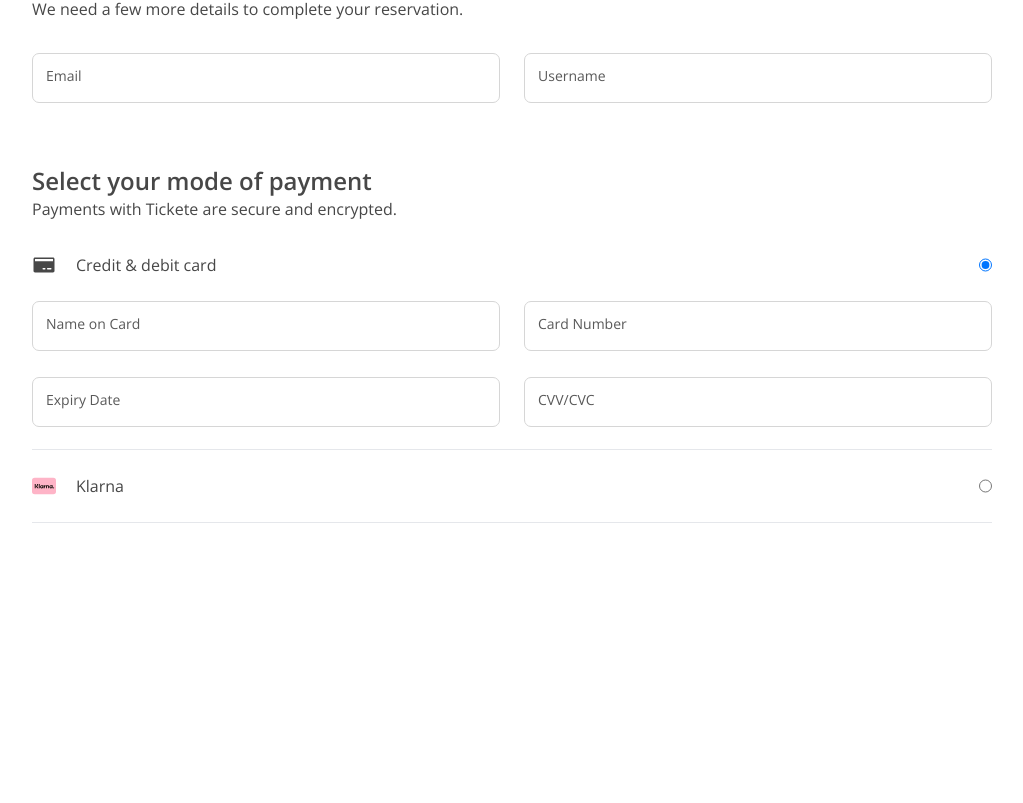
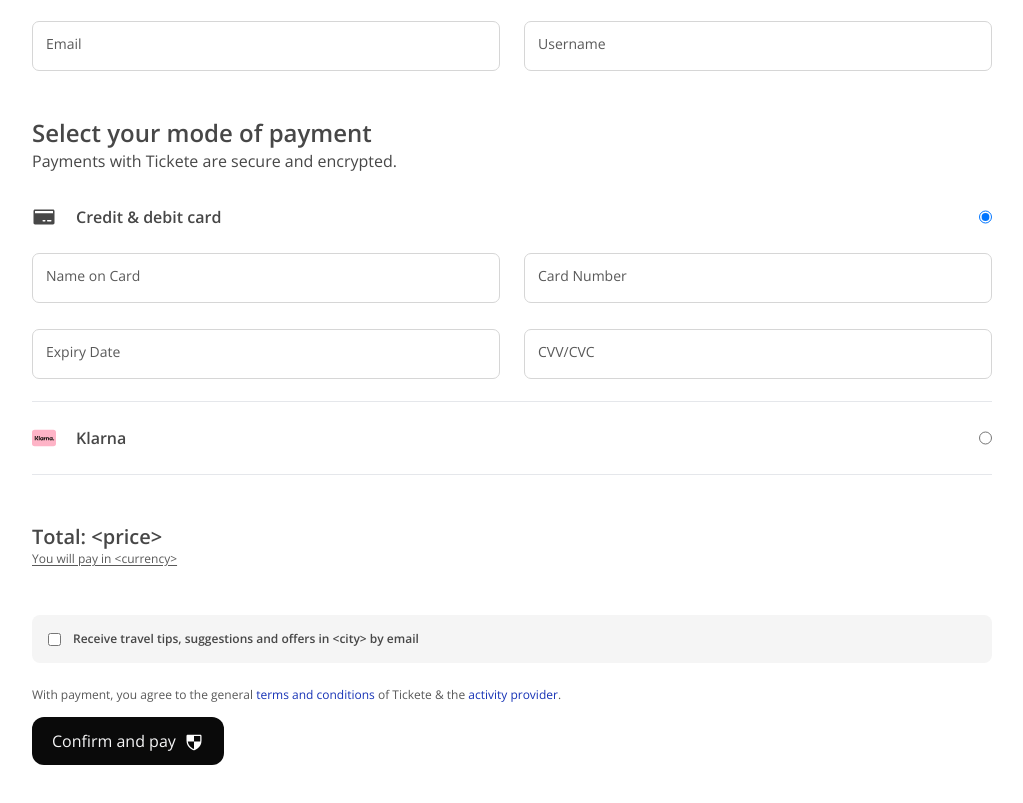
Before and after one commit to Rrhul0/checkout-page, a Next.js app: page / in a window 1280 px wide. Shown: the part 595-1398 px from the top of the page, without its empty margins (128-1151 px from the left). Before the commit the page ends 1218 px from the top, so only its background shows below. Built offline with nearby package versions, Linux system fonts and the light colour scheme.

Commit message:
finished the payment form

```diff
--- a/app/page.tsx
+++ b/app/page.tsx
@@ -4,6 +4,7 @@ import Image from 'next/image'
 import { useState } from 'react'
 import cardImage from '@/public/card.svg'
 import klarnaImage from '@/public/klarna.svg'
+import shieldImage from '@/public/shield.svg'
 
 export default function Home() {
 	const [paymentMethod, setPaymentMethod] = useState<'card' | 'klarna'>(
@@ -11,7 +12,7 @@ export default function Home() {
 	)
 
 	return (
-		<form className='flex flex-col gap-16'>
+		<form className='flex flex-col gap-12'>
 			<h2 className='text-5xl font-semibold'>Confirm and pay</h2>
 			<div>
 				<div className='pb-8'>
@@ -64,7 +65,9 @@ export default function Home() {
 							height={24}
 							alt='card image'
 						/>
-						<span>Credit & debit card</span>
+						<span className='font-semibold'>
+							Credit & debit card
+						</span>
 					</label>
 					<input
 						id='card'
@@ -99,7 +102,7 @@ export default function Home() {
 							height={24}
 							alt='klarna image'
 						/>
-						<span>Klarna</span>
+						<span className='font-semibold'>Klarna</span>
 					</label>
 					<input
 						id='klarna'
@@ -112,6 +115,42 @@ export default function Home() {
 				</div>
 				<div className='border-t' />
 			</div>
+			<div>
+				<p className='text-xl font-semibold'>Total: &lt;price&gt;</p>
+				<p className='text-xs text-grayscale-g-3 underline underline-offset-2'>
+					You will pay in &lt;currency&gt;
+				</p>
+			</div>
+			<div>
+				<div className='rounded-lg bg-grayscale-g-8 h-12 flex items-center text-xs font-semibold px-4 gap-3'>
+					<input
+						id='subscribe-email'
+						type='checkbox'
+					/>
+					<label htmlFor='subscribe-email'>
+						Receive travel tips, suggestions and offers in
+						&lt;city&gt; by email
+					</label>
+				</div>
+				<p className='text-xs leading-5 text-grayscale-g-3 pt-[22px]'>
+					With payment, you agree to the general{' '}
+					<a className='text-blue-crayola/9'>terms and conditions</a>{' '}
+					of Tickete & the{' '}
+					<a className='text-blue-crayola/9'>activity provider</a>.
+				</p>
+				<button
+					type='submit'
+					className='text-grayscale-g-9 bg-black-fogra rounded-xl px-5 h-12 flex gap-2 items-center mt-3'
+				>
+					<span>Confirm and pay</span>
+					<Image
+						src={shieldImage}
+						alt='secured'
+						width={20}
+						height={20}
+					/>
+				</button>
+			</div>
 		</form>
 	)
 }
--- a/tailwind.config.js
+++ b/tailwind.config.js
@@ -13,10 +13,13 @@ module.exports = {
 					'conic-gradient(from 180deg at 50% 50%, var(--tw-gradient-stops))'
 			},
 			colors: {
+				'blue-crayola/9': '#1733B6',
 				'grayscale-g-2': '#474747',
 				'grayscale-g-3': '#595959',
 				'grayscale-g-6': '#D6D6D6',
-				'grayscale-g-8': '#F5F5F5'
+				'grayscale-g-8': '#F5F5F5',
+				'grayscale-g-9': '#F6F6F7',
+				'black-fogra': '#0A0A0A'
 			}
 		}
 	},
```
Also changed, not shown: public/shield.svg (added).
